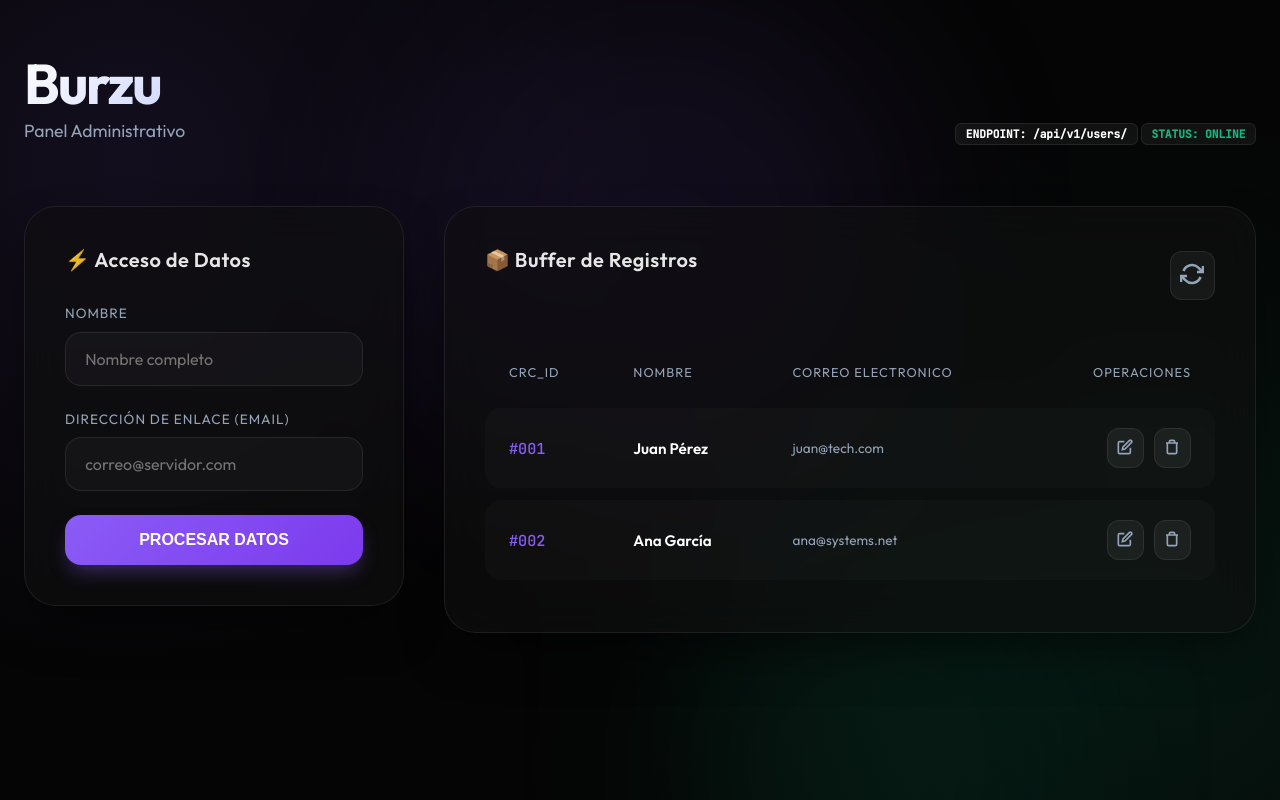
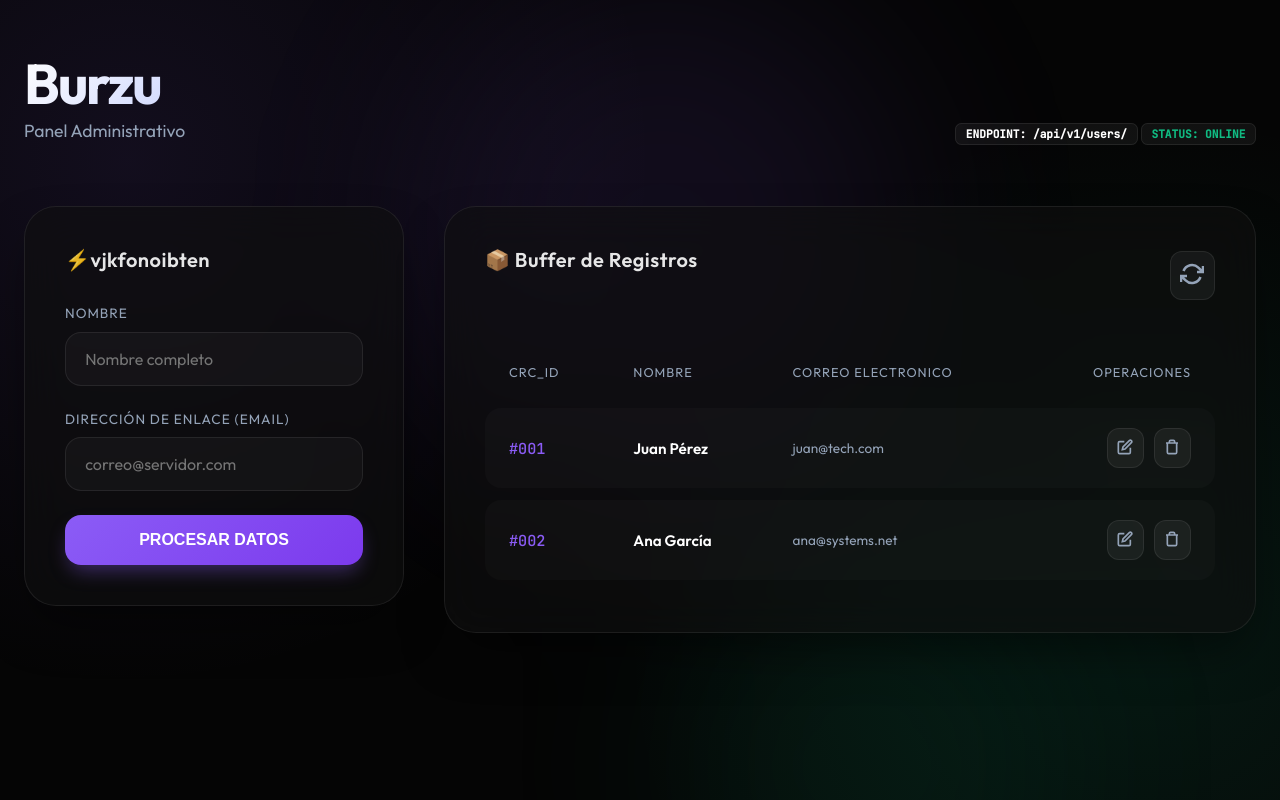
Before and after one commit to Sergioburzu/Reto-3.1-Burzu, a PHP site: page / in a window 1280 px wide. Run offline with PHP 8.4, Linux system fonts and the light colour scheme.

Commit message:
mi codigo de conflicto con sergio

```diff
--- a/index.php
+++ b/index.php
@@ -256,7 +256,8 @@
         <div class="grid">
             <!-- Formulario de Entrada -->
             <div class="panel">
-                <h2 id="form-title">⚡ Acceso de Datos</h2>
+                <!-- codigo para el conflicto -->
+                <h2 id="form-title">⚡vjkfonoibten </h2>
                 <form id="cliente-form">
                     <input type="hidden" id="cliente-id">
                     <div class="form-group">
```
